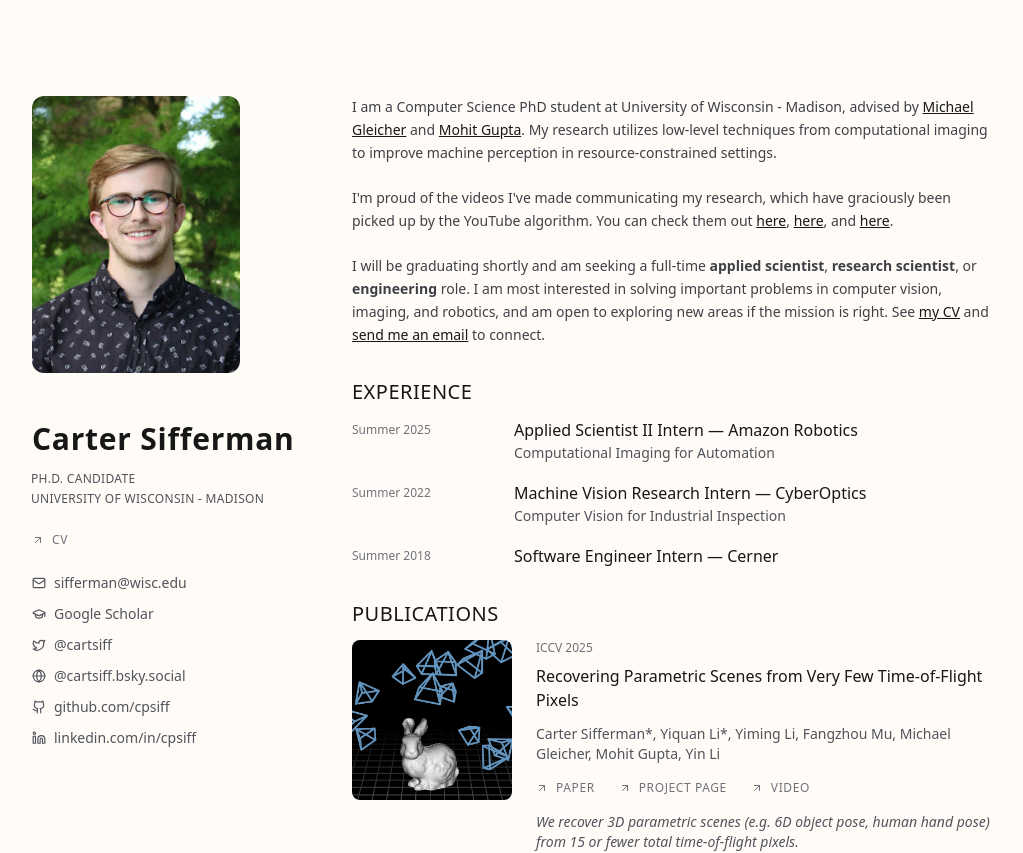
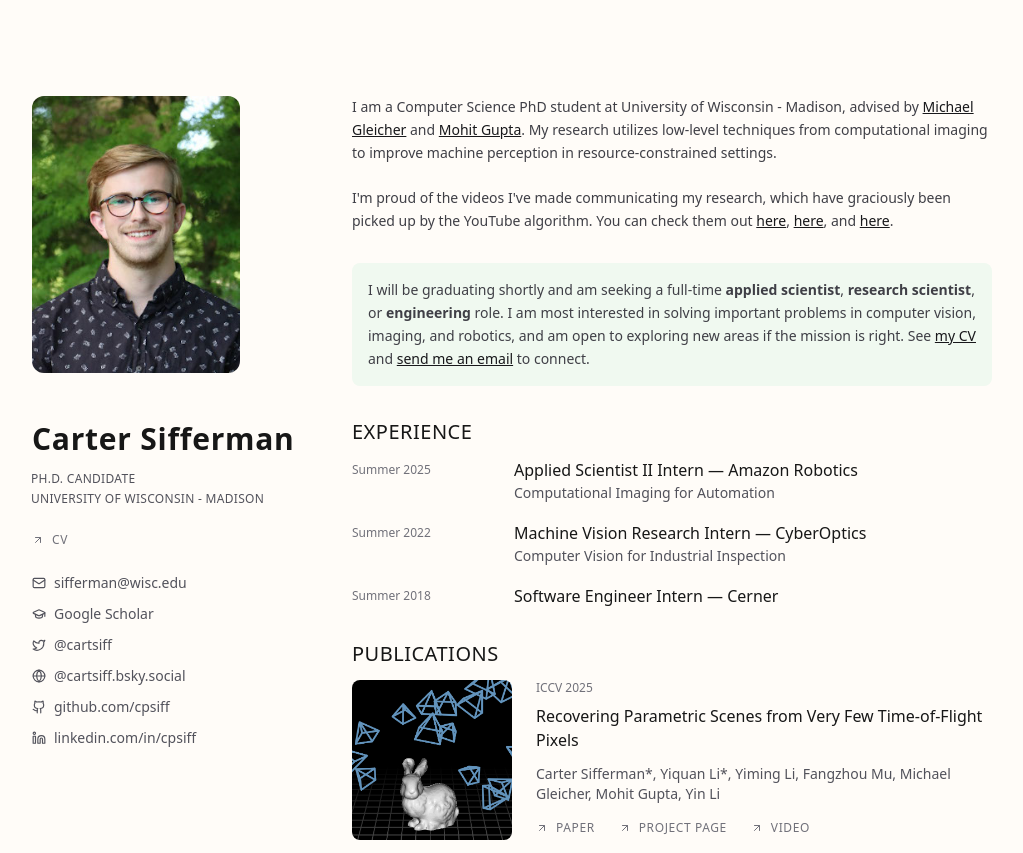
Before and after one commit to cpsiff/cpsiff.github.io, a Next.js app: page / in a window 1280 px wide. Shown: the top 853 px of the page, without its empty margins (128-1151 px from the left). Built offline with nearby package versions, Linux system fonts and the light colour scheme.

Commit message:
green highlight on job search text

```diff
--- a/src/data/aboutme.ts
+++ b/src/data/aboutme.ts
@@ -35,11 +35,13 @@ export const aboutMe: AboutMe = {
   <a href="https://youtu.be/4m9GzPTr8y4?si=gW6ku43Z9g0sGfJd">here</a>,
   and <a href="https://youtu.be/p6G4_JU5y2k">here</a>.
   <br> <br>
+  <div style="background-color: #f0f9f0; padding: 16px; border-radius: 8px; margin: 8px 0;">
   I will be graduating shortly and am seeking a full-time
   <strong> applied scientist</strong>, <strong>research scientist</strong>,
   or <strong>engineering</strong> role. I am most interested in solving important problems
   in computer vision, imaging, and robotics, and am open to exploring new areas if
-  the mission is right. See <a href="/Carter_Sifferman_CV.pdf"/>my CV</a> and <a href="mailto:sifferman@wisc.edu">send me an email</a> to connect.`,
+  the mission is right. See <a href="/Carter_Sifferman_CV.pdf"/>my CV</a> and <a href="mailto:sifferman@wisc.edu">send me an email</a> to connect.
+  </div>`,
   email: "sifferman@wisc.edu",
   imageUrl:
     "/CarterSifferman.jpg",
```
